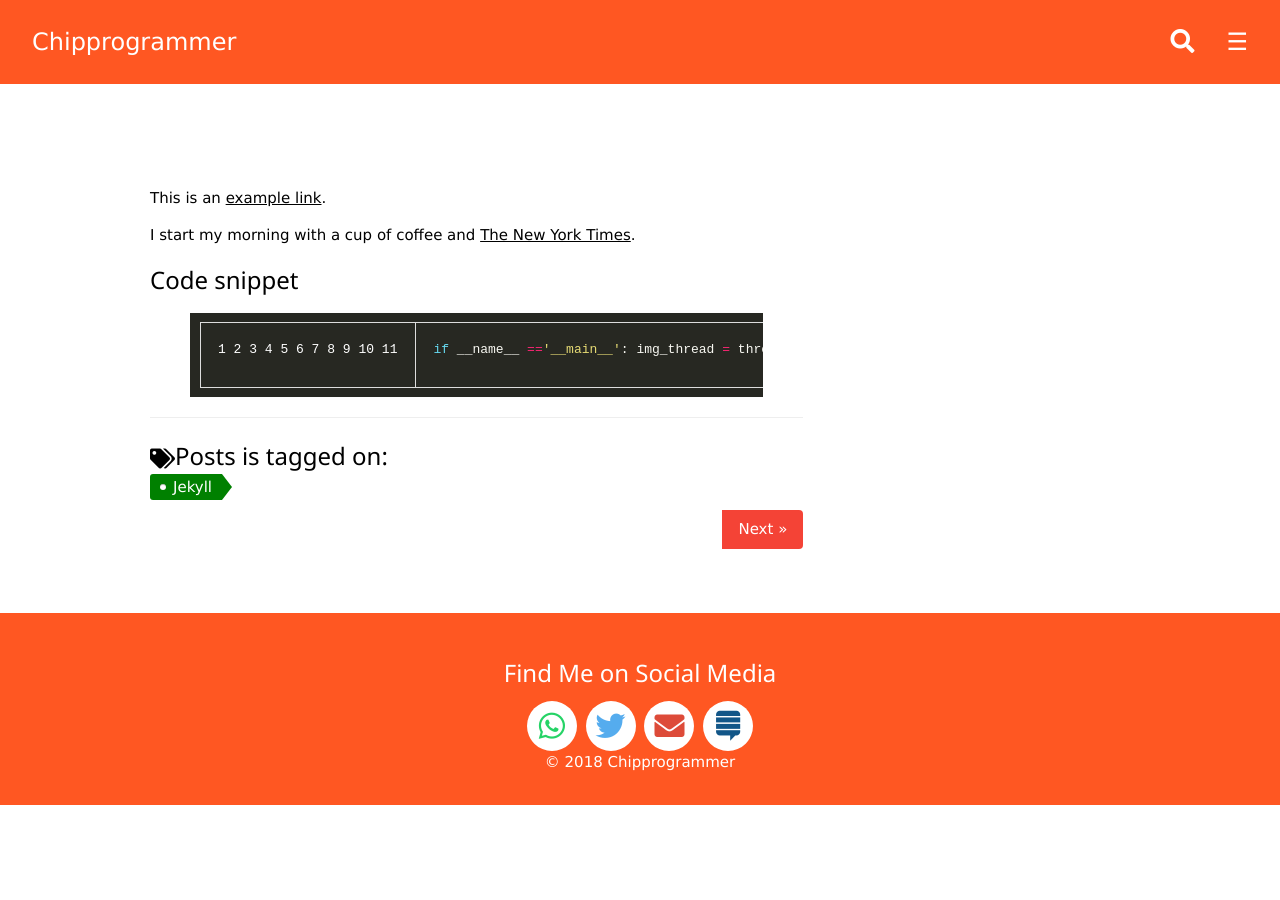
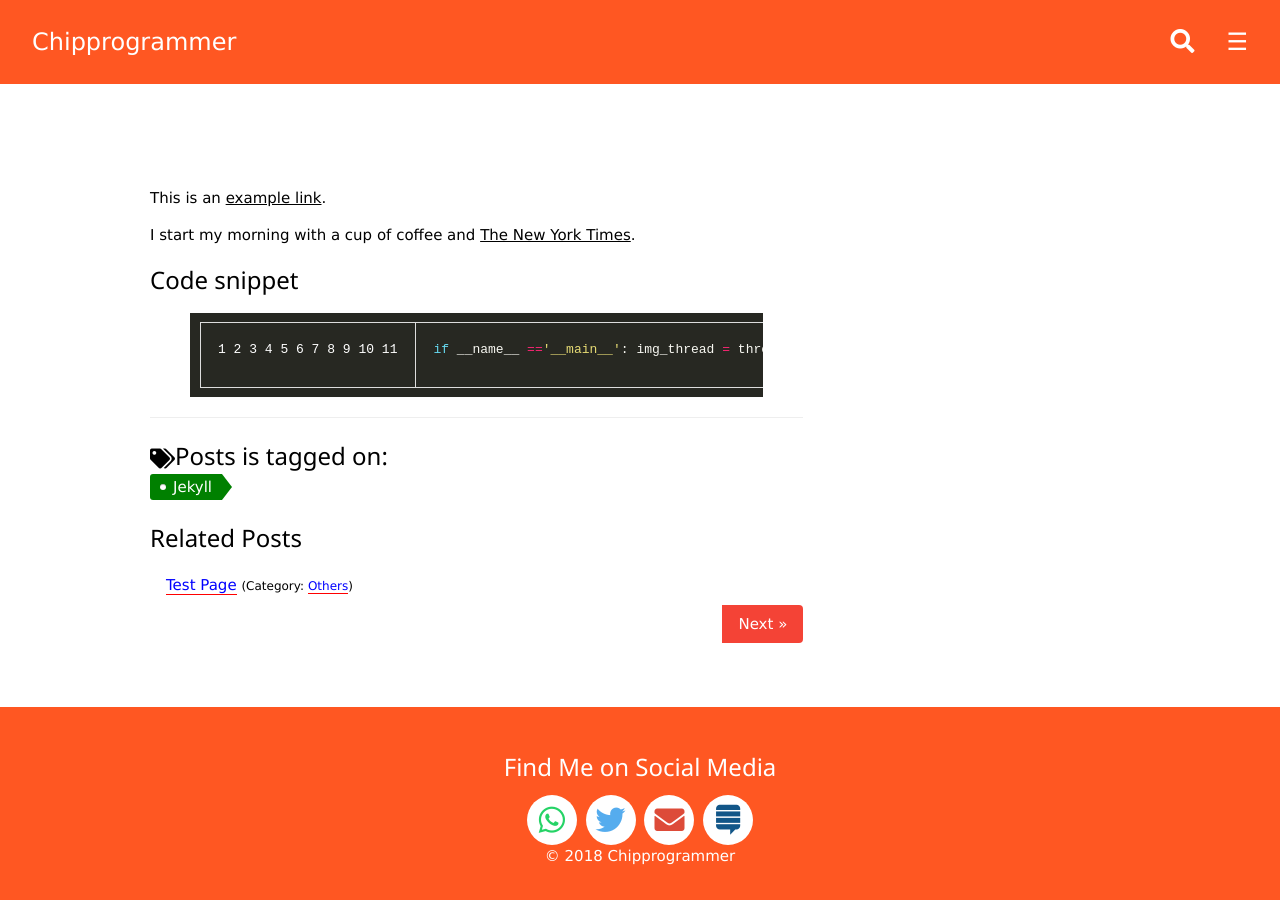
Before and after one commit to techiworld/techiworld.github.io, a Jekyll site: the page built from _posts/2016-06-04-example-content.md, in a window 1280 px wide and 900 px high, scrolled down 2080 px. Built offline with Jekyll 4.4.1, drawn with Linux system fonts in a browser that asks for light colours; comment, search, counter and statistics services are not loaded; before the commit the page ends 2885 px from its top, so only the background shows below that.

Commit message:
Update 2016-06-04-example-content.md

```diff
--- a/_posts/2016-06-04-example-content.md
+++ b/_posts/2016-06-04-example-content.md
@@ -1,8 +1,8 @@
 ---
 layout: post
 title: Example content for posts
-category: purple
-card_color: danger
+category: Others
+color: purple
 img: /static/IMG/4.jpg
 tags: Jekyll
 ---
```
